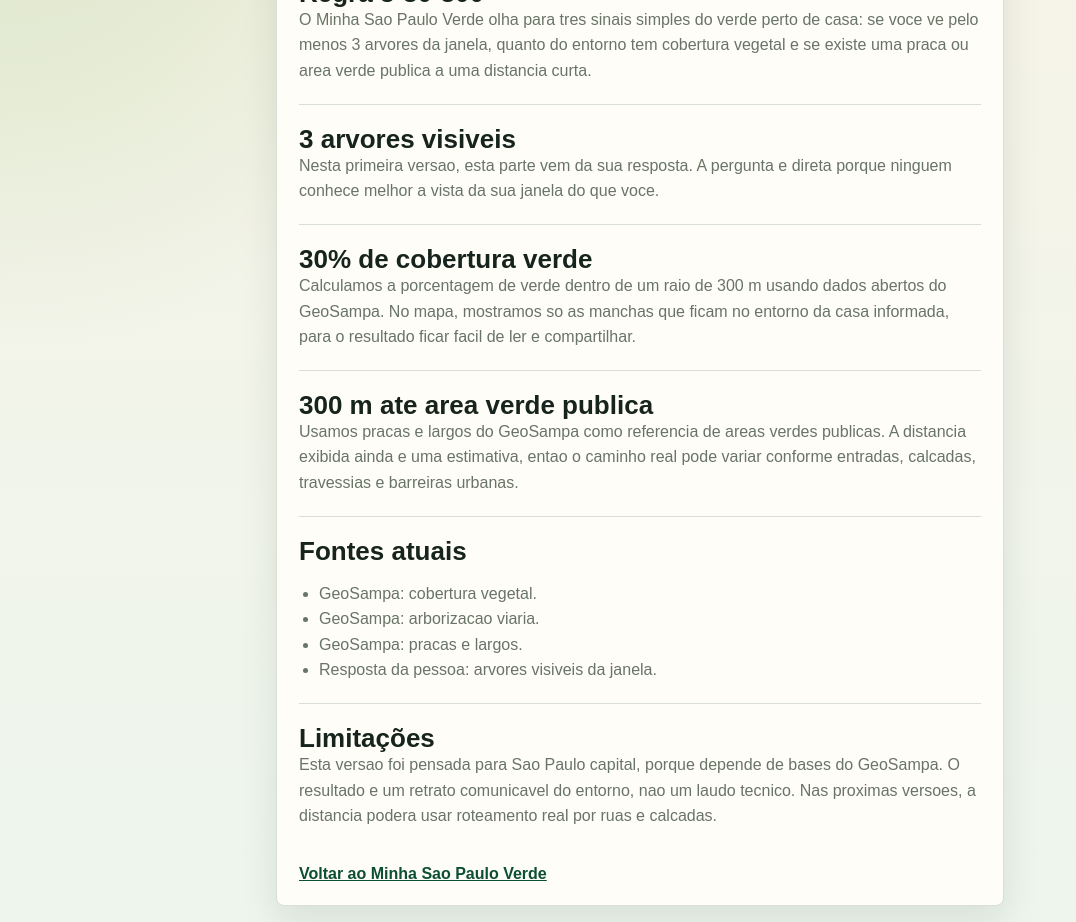
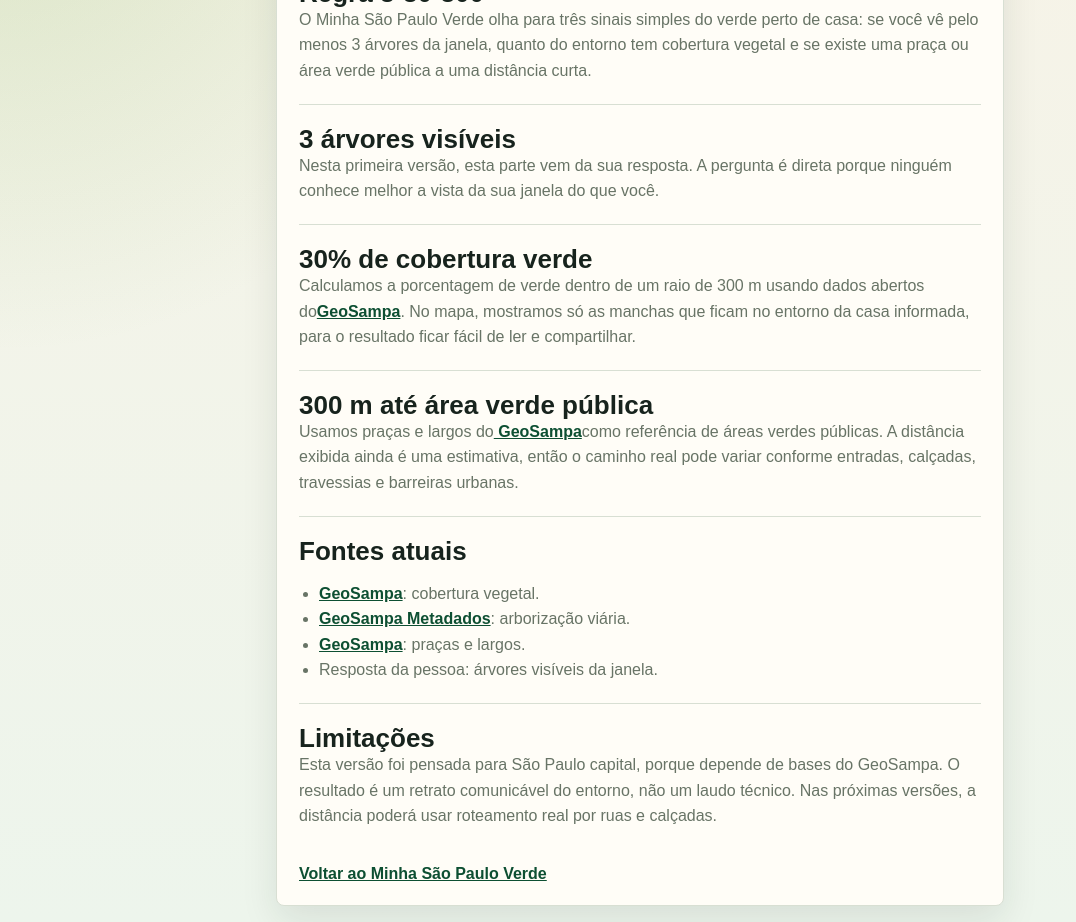
Before and after one commit to pmarkun/minhasaopauloverde, a Next.js app in the folder frontend/: page /metodologia in a window 1280 px wide. Shown: the part 160-1082 px from the top of the page, without its empty margins (0-1076 px from the left). Built offline with nearby package versions, Linux system fonts and the light colour scheme.

Commit message:
docs: add accents and geosampa links to methodology

```diff
--- a/frontend/app/metodologia/page.tsx
+++ b/frontend/app/metodologia/page.tsx
@@ -3,22 +3,22 @@ export default function MetodologiaPage() {
     <main className="methodPage">
       <article className="methodArticle">
         <p className="eyebrow">Metodologia</p>
-        <h1>Como calculamos o Minha Sao Paulo Verde</h1>
+        <h1>Como calculamos o Minha São Paulo Verde</h1>
 
         <section>
           <h2>Regra 3-30-300</h2>
           <p>
-            O Minha Sao Paulo Verde olha para tres sinais simples do verde perto de casa: se voce ve
-            pelo menos 3 arvores da janela, quanto do entorno tem cobertura vegetal e se existe uma
-            praca ou area verde publica a uma distancia curta.
+            O Minha São Paulo Verde olha para três sinais simples do verde perto de casa: se você vê
+            pelo menos 3 árvores da janela, quanto do entorno tem cobertura vegetal e se existe uma
+            praça ou área verde pública a uma distância curta.
           </p>
         </section>
 
         <section>
-          <h2>3 arvores visiveis</h2>
+          <h2>3 árvores visíveis</h2>
           <p>
-            Nesta primeira versao, esta parte vem da sua resposta. A pergunta e direta porque ninguem
-            conhece melhor a vista da sua janela do que voce.
+            Nesta primeira versão, esta parte vem da sua resposta. A pergunta é direta porque ninguém
+            conhece melhor a vista da sua janela do que você.
           </p>
         </section>
 
@@ -26,40 +26,53 @@ export default function MetodologiaPage() {
           <h2>30% de cobertura verde</h2>
           <p>
             Calculamos a porcentagem de verde dentro de um raio de 300 m usando dados abertos do
-            GeoSampa. No mapa, mostramos so as manchas que ficam no entorno da casa informada, para o
-            resultado ficar facil de ler e compartilhar.
+            <a href="https://geosampa.prefeitura.sp.gov.br/" rel="noreferrer" target="_blank">GeoSampa</a>.
+            No mapa, mostramos só as manchas que ficam no entorno da casa informada, para o resultado
+            ficar fácil de ler e compartilhar.
           </p>
         </section>
 
         <section>
-          <h2>300 m ate area verde publica</h2>
+          <h2>300 m até área verde pública</h2>
           <p>
-            Usamos pracas e largos do GeoSampa como referencia de areas verdes publicas. A distancia
-            exibida ainda e uma estimativa, entao o caminho real pode variar conforme entradas,
-            calcadas, travessias e barreiras urbanas.
+            Usamos praças e largos do
+            <a href="https://geosampa.prefeitura.sp.gov.br/" rel="noreferrer" target="_blank"> GeoSampa</a>
+            como referência de áreas verdes públicas. A distância exibida ainda é uma estimativa, então
+            o caminho real pode variar conforme entradas, calçadas, travessias e barreiras urbanas.
           </p>
         </section>
 
         <section>
           <h2>Fontes atuais</h2>
           <ul>
-            <li>GeoSampa: cobertura vegetal.</li>
-            <li>GeoSampa: arborizacao viaria.</li>
-            <li>GeoSampa: pracas e largos.</li>
-            <li>Resposta da pessoa: arvores visiveis da janela.</li>
+            <li>
+              <a href="https://geosampa.prefeitura.sp.gov.br/" rel="noreferrer" target="_blank">GeoSampa</a>:
+              cobertura vegetal.
+            </li>
+            <li>
+              <a href="https://metadados.geosampa.prefeitura.sp.gov.br/" rel="noreferrer" target="_blank">
+                GeoSampa Metadados
+              </a>:
+              arborização viária.
+            </li>
+            <li>
+              <a href="https://geosampa.prefeitura.sp.gov.br/" rel="noreferrer" target="_blank">GeoSampa</a>:
+              praças e largos.
+            </li>
+            <li>Resposta da pessoa: árvores visíveis da janela.</li>
           </ul>
         </section>
 
         <section>
           <h2>Limitações</h2>
           <p>
-            Esta versao foi pensada para Sao Paulo capital, porque depende de bases do GeoSampa. O
-            resultado e um retrato comunicavel do entorno, nao um laudo tecnico. Nas proximas versoes, a
-            distancia podera usar roteamento real por ruas e calcadas.
+            Esta versão foi pensada para São Paulo capital, porque depende de bases do GeoSampa. O
+            resultado é um retrato comunicável do entorno, não um laudo técnico. Nas próximas versões, a
+            distância poderá usar roteamento real por ruas e calçadas.
           </p>
         </section>
 
-        <a className="backLink" href="/">Voltar ao Minha Sao Paulo Verde</a>
+        <a className="backLink" href="/">Voltar ao Minha São Paulo Verde</a>
       </article>
     </main>
   );
```
